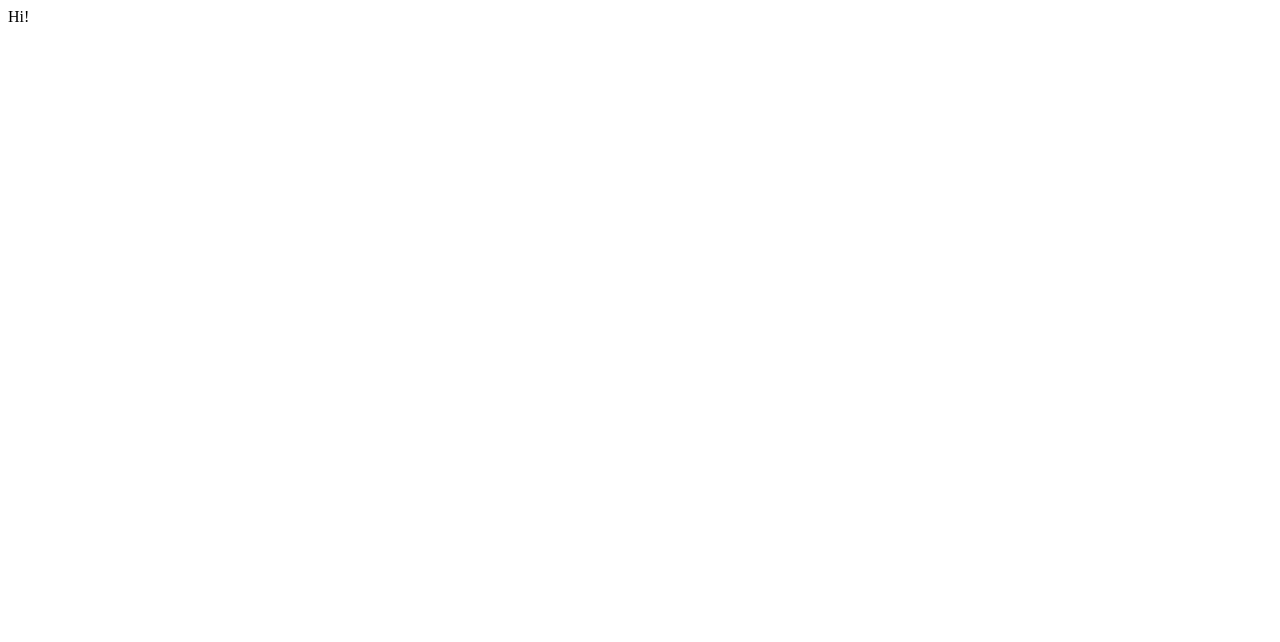
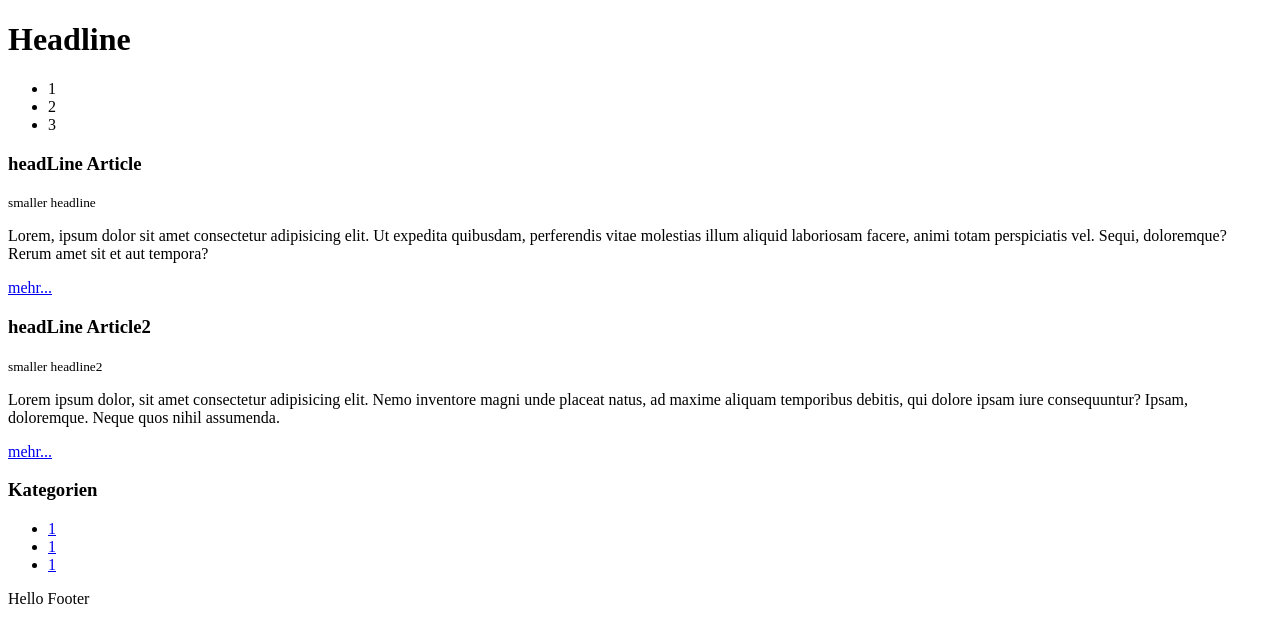
Before and after one commit to komalte/komalte, a plain HTML site: page index.html in a window 1280 px wide. Drawn offline with Linux system fonts and the light colour scheme.

Commit message:
Add files via upload

```diff
--- a/index.html
+++ b/index.html
@@ -1,9 +1,54 @@
 <!DOCTYPE html>
 <html>
+
 <head>
   <title>Hello World</title>
 </head>
+
 <body>
-  Hi!
+  <header>
+    <h1>Headline</h1>
+  </header>
+  <nav>
+    <ul>
+      <li>1</li>
+      <li>2</li>
+      <li>3</li>
+    </ul>
+  </nav>
+
+  <section>
+    <article>
+      <h3>headLine Article</h3>
+      <small>smaller headline</small>
+      <p>Lorem, ipsum dolor sit amet consectetur adipisicing elit. Ut expedita quibusdam, perferendis vitae molestias
+        illum aliquid laboriosam facere, animi totam perspiciatis vel. Sequi, doloremque? Rerum amet sit et aut
+        tempora?</p>
+      <a href="bla.html">mehr...</a>
+    </article>
+
+    <article>
+      <h3>headLine Article2</h3>
+      <small>smaller headline2</small>
+      <p>Lorem ipsum dolor, sit amet consectetur adipisicing elit. Nemo inventore magni unde placeat natus, ad maxime
+        aliquam temporibus debitis, qui dolore ipsam iure consequuntur? Ipsam, doloremque. Neque quos nihil assumenda.</p>
+      <a href="bla.html">mehr...</a>
+    </article>
+
+  </section>
+
+  <aside>
+    <h3>Kategorien</h3>
+    <nav>
+      <ul>
+        <li><a href="#">1</a></li>
+        <li><a href="#">1</a></li>
+        <li><a href="#">1</a></li>
+      </ul>
+    </nav>
+  </aside>
+
+  <footer>Hello Footer</footer>
 </body>
+
 </html>
```
